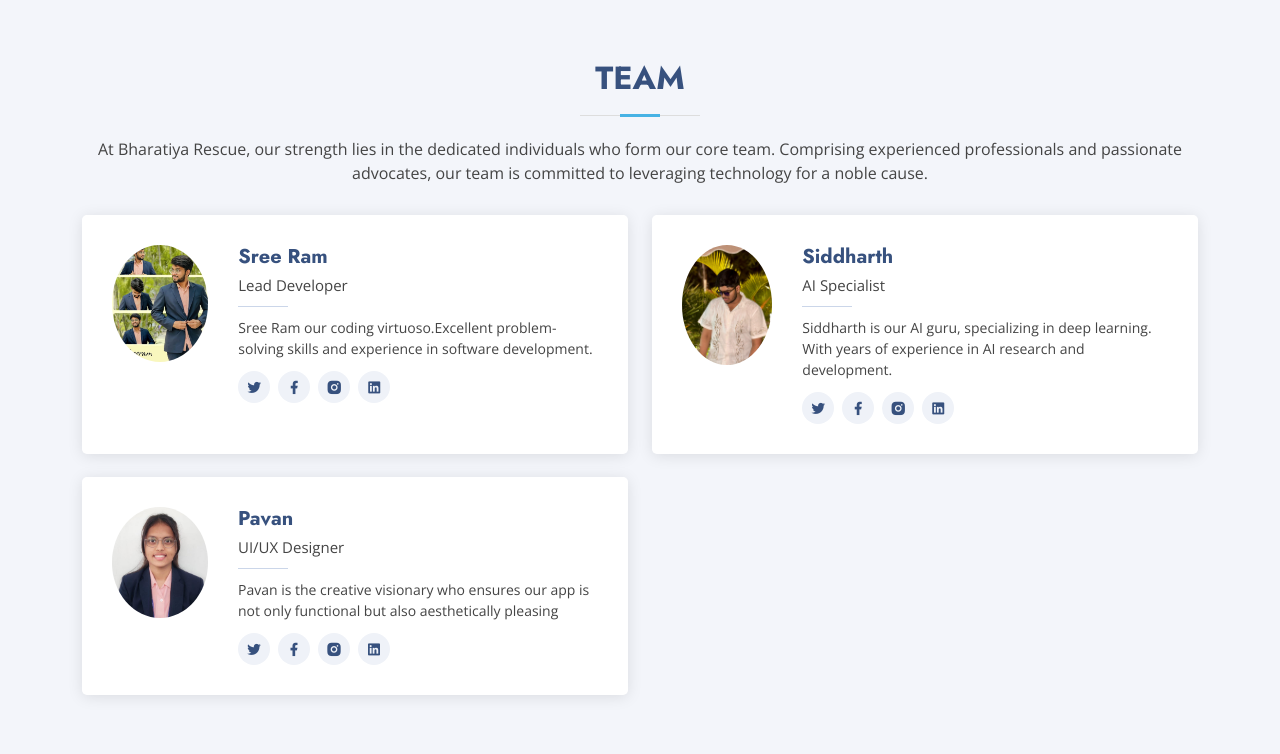
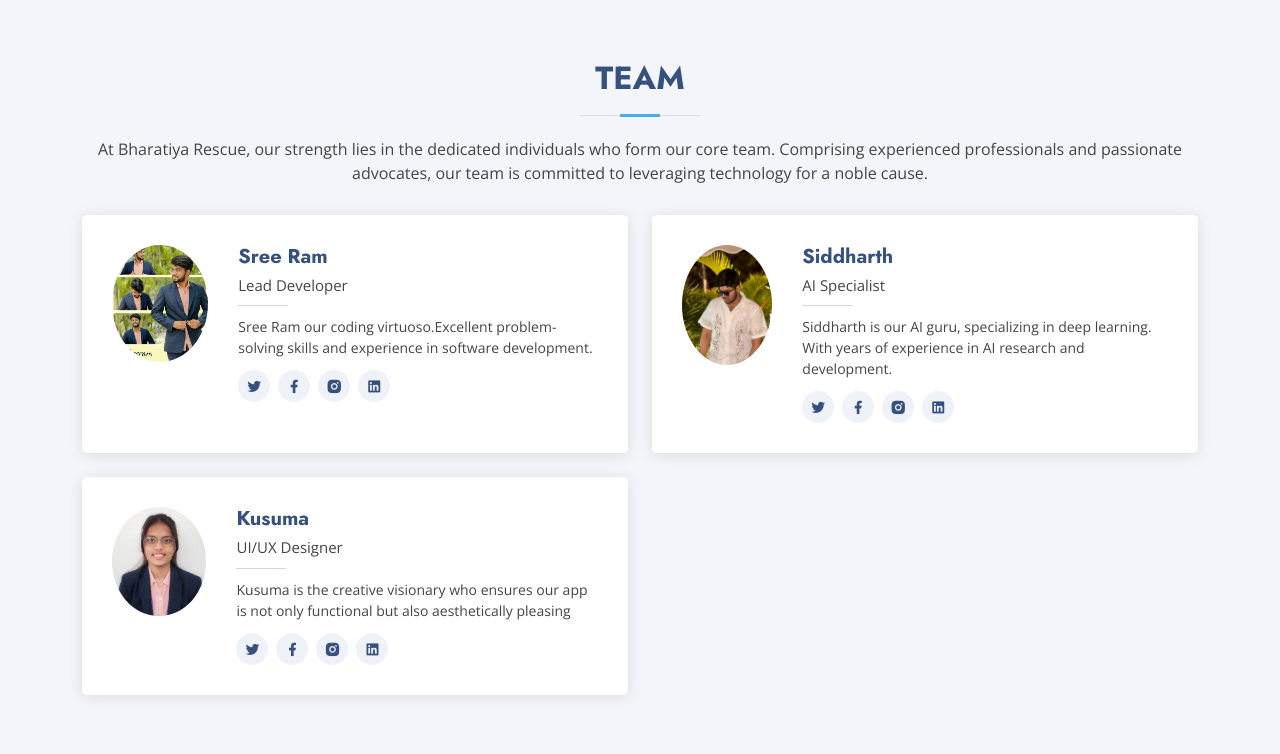
Before and after one commit to KusumaKorlam/MISSING-CHILD-IDENTIFICATION-SYSTEM, a Django app: page / in a window 1280 px wide. Shown: the part 1824-2578 px from the top of the page. Run offline with Django 4.2, Linux system fonts and the light colour scheme; some libraries are stand-ins or nearby versions.

Commit message:
Update index.html

```diff
--- a/missingperson/templates/index.html
+++ b/missingperson/templates/index.html
@@ -226,9 +226,9 @@
             <div class="member d-flex align-items-start">
               <div class="pic"><img src="/media/img/team/team-3.jpg" class="img-fluid" alt=""></div>
               <div class="member-info">
-                <h4>Pavan</h4>
+                <h4>Kusuma</h4>
                 <span>UI/UX Designer</span>
-                <p>Pavan is the creative visionary who ensures our app is not only functional but also aesthetically pleasing</p>
+                <p>Kusuma is the creative visionary who ensures our app is not only functional but also aesthetically pleasing</p>
                 <div class="social">
                   <a href=""><i class="ri-twitter-fill"></i></a>
                   <a href=""><i class="ri-facebook-fill"></i></a>
```
